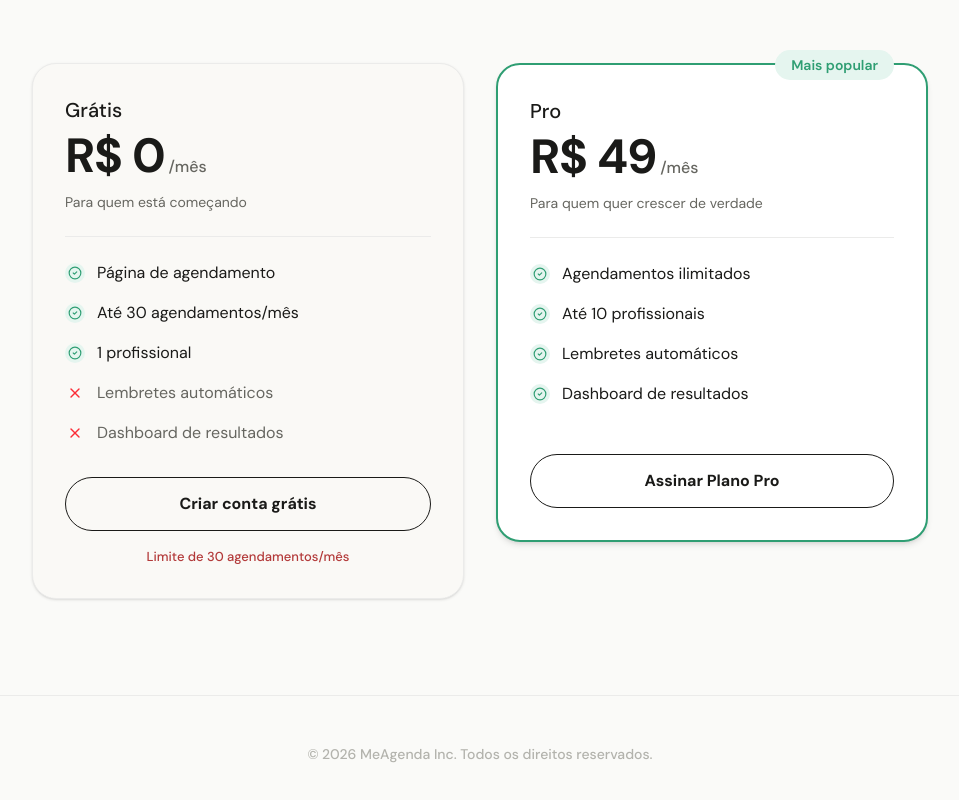
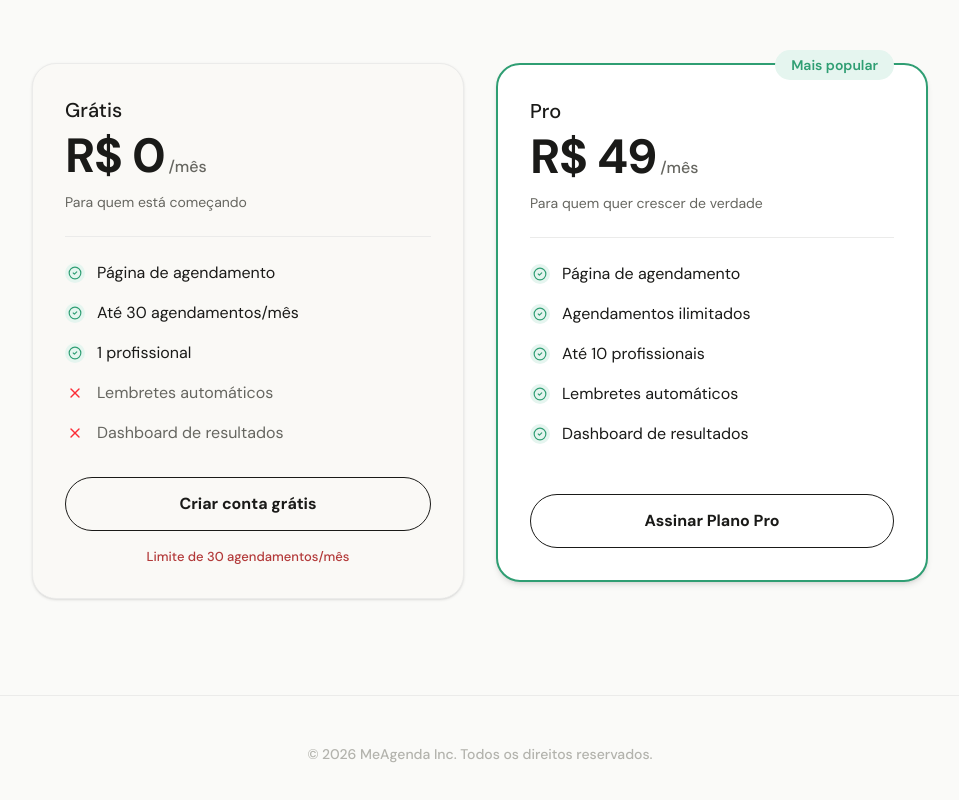
Before and after one commit to elencio-dev/meagenda, a Next.js app: page / in a window 1280 px wide. Shown: the part 2959-3759 px from the top of the page, without its empty margins (160-1119 px from the left). Built offline with nearby package versions, Linux system fonts and the light colour scheme.

Commit message:
fix: adicionar item pagina de agendamento ao plano pro

```diff
--- a/app/page.tsx
+++ b/app/page.tsx
@@ -347,6 +347,10 @@ export default function LandingPage() {
               <ul className="space-y-4 mb-8">
                 <li className="flex items-center gap-3 text-[var(--ink-80)]">
                   <div className="w-5 h-5 rounded-full bg-[#E5F5EF] flex items-center justify-center shrink-0"><CheckCircle2 className="w-3.5 h-3.5 text-[#2F9E73]" /></div>
+                  Página de agendamento
+                </li>
+                <li className="flex items-center gap-3 text-[var(--ink-80)]">
+                  <div className="w-5 h-5 rounded-full bg-[#E5F5EF] flex items-center justify-center shrink-0"><CheckCircle2 className="w-3.5 h-3.5 text-[#2F9E73]" /></div>
                   Agendamentos ilimitados
                 </li>
                 <li className="flex items-center gap-3 text-[var(--ink-80)]">
```
